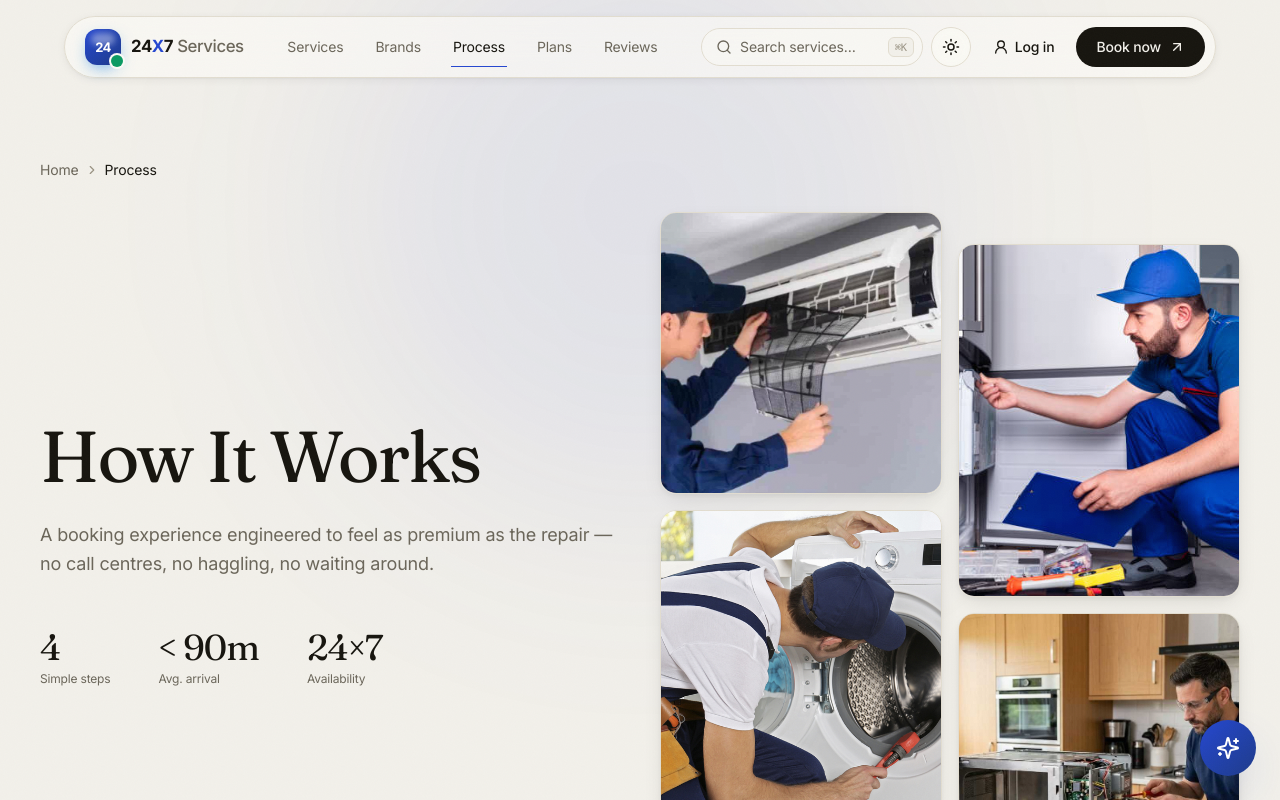
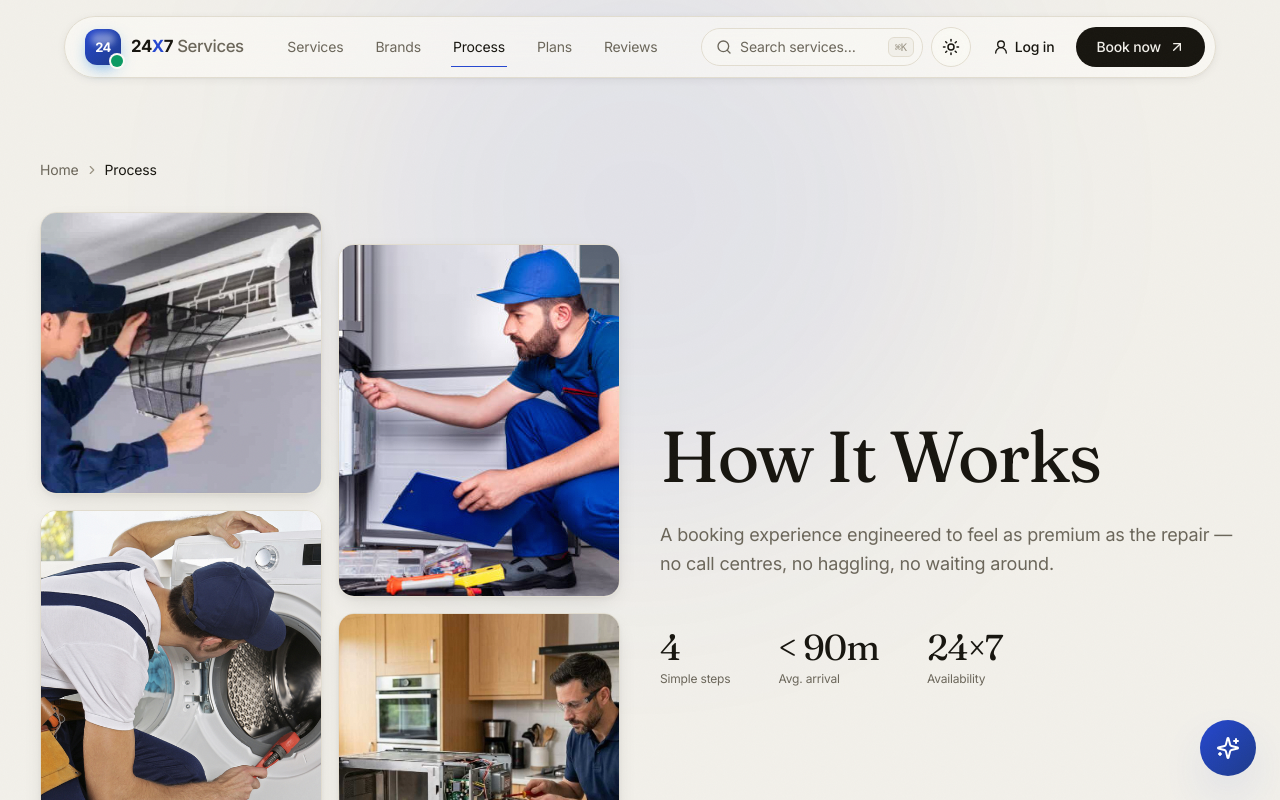
Before and after one commit to Tanveersultana125/24X7services, a Next.js app: page /process in a window 1280 px wide. Shown: the top 800 px of the page. Built offline with nearby package versions, Linux system fonts and the light colour scheme.

Commit message:
Page header: put collage/logos on the left, text on the right
Co-Authored-By: Claude Opus 4.8 (1M context) <noreply@anthropic.com>

```diff
--- a/src/components/site/PageHeader.tsx
+++ b/src/components/site/PageHeader.tsx
@@ -69,7 +69,7 @@ export function PageHeader({
         </motion.nav>
 
         <div className={image ? "mt-10 max-w-2xl" : "mt-8 grid gap-10 lg:grid-cols-2 lg:items-center"}>
-          <div>
+          <div className={logos || collage ? "lg:order-2" : undefined}>
             <h1 className="font-display text-[3rem] leading-[1.02] tracking-[-0.03em] sm:text-[4.5rem]">
               <span className="block overflow-hidden pb-[0.14em] -mb-[0.1em]">
                 <motion.span
@@ -109,9 +109,9 @@ export function PageHeader({
             )}
           </div>
 
-          {/* brand-logo cards on the right */}
+          {/* brand-logo cards */}
           {!image && logos && (
-            <div className="grid grid-cols-2 gap-3 sm:gap-4">
+            <div className="grid grid-cols-2 gap-3 sm:gap-4 lg:order-1">
               {BRANDS.map((b, i) => (
                 <motion.div
                   key={b.id}
@@ -142,9 +142,9 @@ export function PageHeader({
             </div>
           )}
 
-          {/* photo collage on the right */}
+          {/* photo collage */}
           {!image && collage && collage.length >= 4 && (
-            <div className="grid grid-cols-2 gap-3 sm:gap-4">
+            <div className="grid grid-cols-2 gap-3 sm:gap-4 lg:order-1">
               <div className="flex flex-col gap-3 sm:gap-4">
                 <CollageShot src={collage[0]} ratio="aspect-square" delay={0.25} />
                 <CollageShot src={collage[1]} ratio="aspect-[4/5]" delay={0.4} />
```
